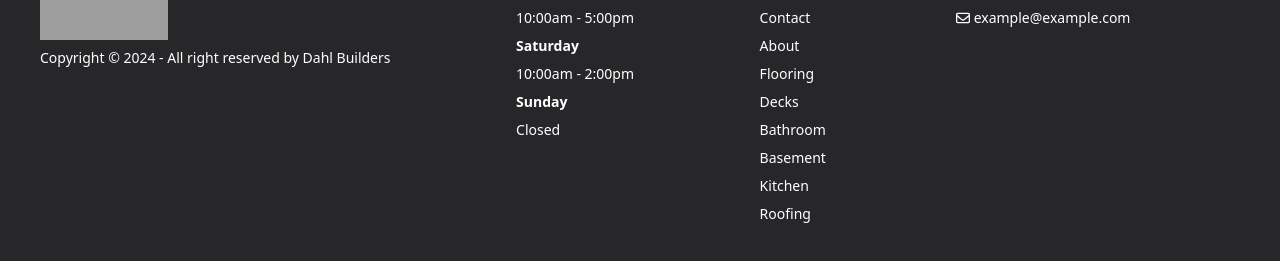
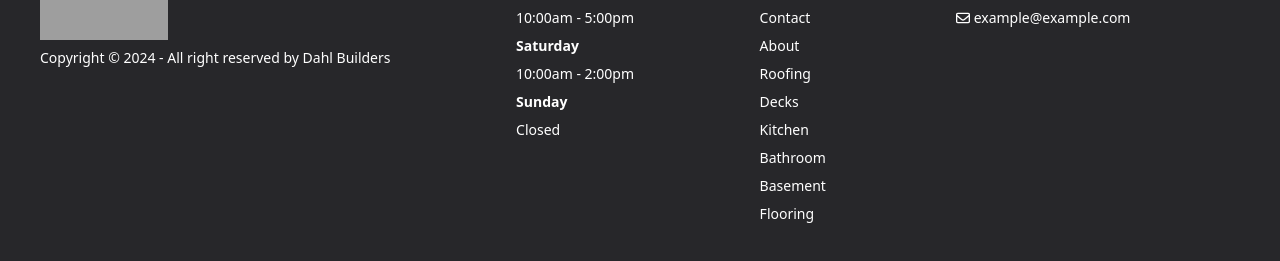
Before and after one commit to Miguel-C22/DahlBuilders, a React (Create React App) app in the folder client/: page /about in a window 1280 px wide. Shown: the part 1262-1523 px from the top of the page. Built offline with nearby package versions, Linux system fonts and the light colour scheme; grey boxes are pictures that could not be loaded.

Commit message:
footer link change

```diff
--- a/client/src/components/Footer.jsx
+++ b/client/src/components/Footer.jsx
@@ -2,6 +2,7 @@ import React from 'react'
 import { FontAwesomeIcon } from '@fortawesome/react-fontawesome'
 import { faEnvelope } from '@fortawesome/free-regular-svg-icons'
 import { faPhone } from '@fortawesome/free-solid-svg-icons'
+import { Link } from 'react-router-dom'
 
 function Footer() {
   return (
@@ -21,15 +22,15 @@ function Footer() {
   </nav>
   <nav>
     <h6 className="footer-title">Company</h6>
-    <a className="link link-hover">Home</a>
-    <a className="link link-hover">Contact</a>
-    <a className="link link-hover">About</a>
-    <a className="link link-hover">Flooring</a>
-    <a className="link link-hover">Decks</a>
-    <a className="link link-hover">Bathroom</a>
-    <a className="link link-hover">Basement</a>
-    <a className="link link-hover">Kitchen</a>
-    <a className="link link-hover">Roofing</a>
+    <Link to="/">Home</Link>
+    <Link to="/contact">Contact</Link>
+    <Link to="/about">About</Link>
+    <Link to="/roofing">Roofing</Link>
+    <Link to="/roofing">Decks</Link>
+    <Link to="/roofing">Kitchen</Link>
+    <Link to="/roofing">Bathroom</Link>
+    <Link to="/roofing">Basement</Link>
+    <Link to="/roofing">Flooring</Link>
   </nav>
   <nav>
     <h6 className="footer-title">Contact</h6>
```
